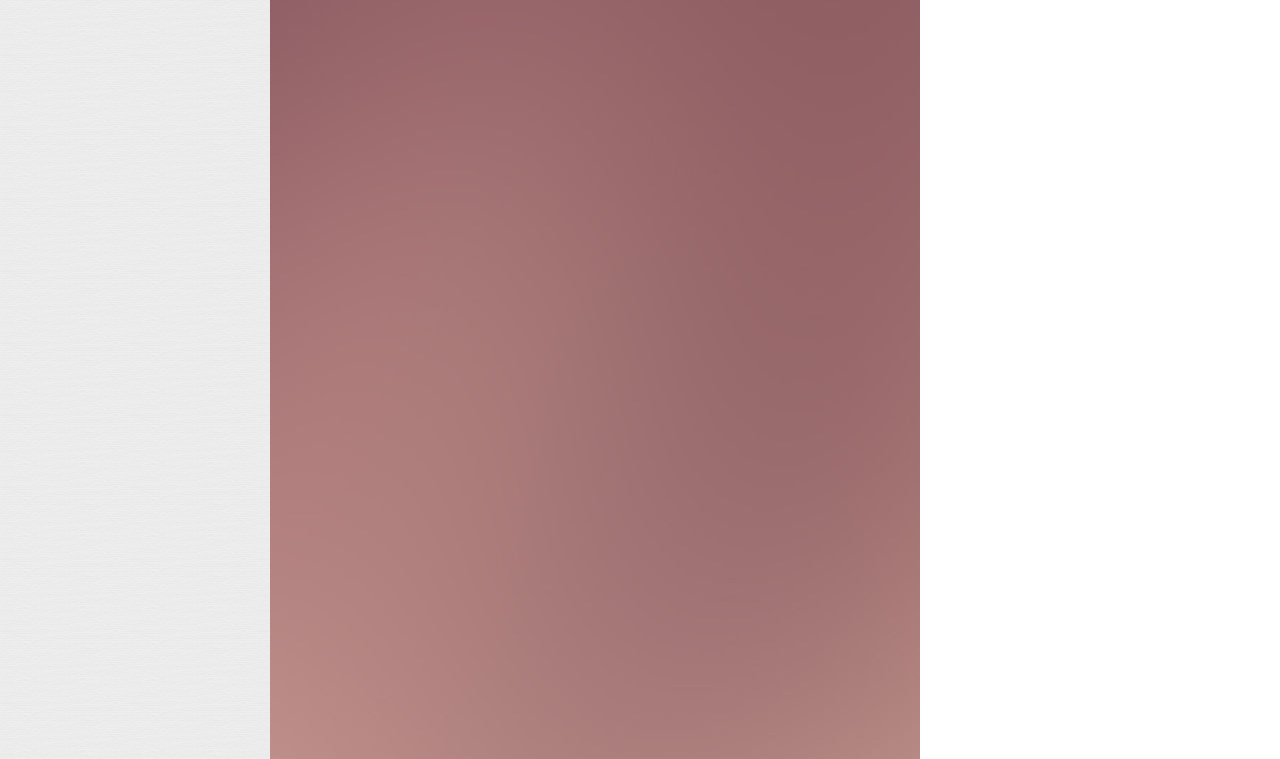
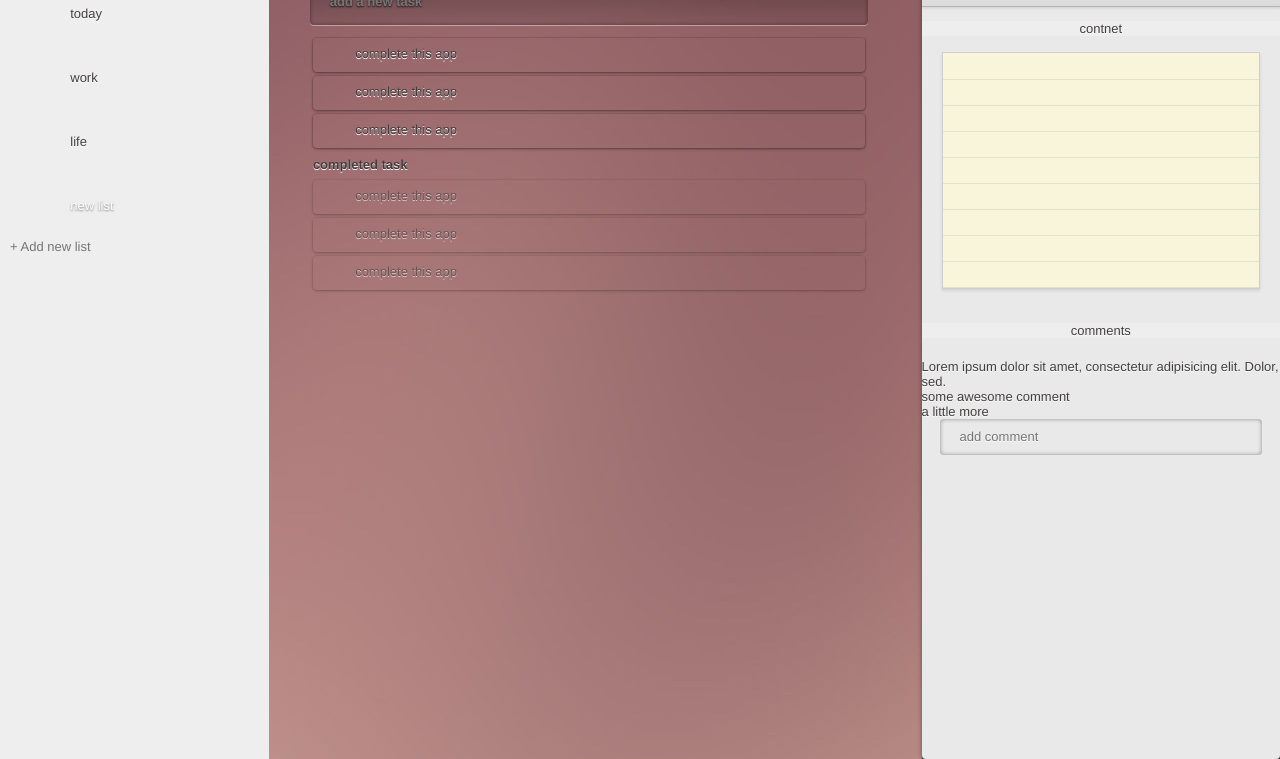
Before and after one commit to metanitesh/Js.metaList, a plain HTML site: page index.html in a window 1280 px wide. Shown: the part 41-800 px from the top of the page. Drawn offline with nearby package versions, Linux system fonts and the light colour scheme.

Commit message:
updating markup for new modules

```diff
--- a/index.html
+++ b/index.html
@@ -1,16 +1,161 @@
 <html>
 <head>
 	<title>Meta List</title>
-		<link rel="stylesheet" href="css/style.css" />
+	<link rel="stylesheet" href="css/base.css">
+	<link rel="stylesheet" href="css/layout.css">
+	<link rel="stylesheet" href="css/modules.css">
+	<link rel="stylesheet" href="css/modules_layouts.css">
+	<link rel="stylesheet" href="css/states.css">
 </head>
 <body>
-		<div class="main">
-			<div id="stacks">
+	<div class="main-interace">
+		<div id="sidebar">
+			<div class="logo-container">
+				metalist
+			</div>
+			<ul "list-container">
+				<li class="list ">
+
+					<span class="icon icon-list"></span>
+					<span class="icon icon-delete right"></span>
+					<span class="title"> today</span>
+
+					<span class="input-wrapper hidden">
+						<input type="text" class="edit" maxlength="255">
+					</span>
+				</li>
+				<li class="list ">
+
+					<span class="icon icon-list"></span>
+					<span class="icon icon-delete right"></span>
+					<span class="title"> work</span>
+
+					<span class="input-wrapper hidden">
+						<input type="text" class="edit" maxlength="255">
+					</span>
+				</li>
+				<li class="list ">
+
+					<span class="icon icon-list"></span>
+					<span class="icon icon-delete right"></span>
+					<span class="title"> life</span>
+
+					<span class="input-wrapper hidden">
+						<input type="text" class="edit" maxlength="255">
+					</span>
+				</li>
+				<li class="list list-active">
+
+					<span class="icon icon-list"></span>
+					<span class="icon icon-delete right"></span>
+					<span class="title"> new list</span>
+
+					<span class="input-wrapper hidden">
+						<input type="text" class="edit" maxlength="255">
+					</span>
+				</li>
+				<li class="list">
+					<input type="text" placeholder="+ Add new list">
+				</li>
+			</ul>
+		</div>
+		<div id="main-content">
+			<div class="add-task-container">
+				<input type="text" class="add-task" placeholder="add a new task"/>
+			</div>
+			<div class="task-group">
+				<ul class="task-remaining">
+					<li class="task-item-body">
+						<span class="icon icon-task-checkbox"></span>
+						<span class="icon icon-task-separator"></span>
+						<span class="task-title">complete this app</span>
+					</li>
+
+					<li class="task-item-body">
+						<span class="icon icon-task-checkbox"></span>
+						<span class="icon icon-task-separator"></span>
+						<span class="task-title">complete this app</span>
+					</li>
+
+					<li class="task-item-body">
+						<span class="icon icon-task-checkbox"></span>
+						<span class="icon icon-task-separator"></span>
+						<span class="task-title">complete this app</span>
+					</li>
+
+
+
+				</ul>
+				<h1 class="text-color-flip"> completed task </h1>
+				<ul class="task-complete">
+					<li class="task-item-body task-done">
+						<span class="icon icon-task-checkbox icon-task-checked"></span>
+						<span class="icon icon-task-separator"></span>
+						<span class="task-title">complete this app</span>
+					</li><li class="task-item-body task-done">
+					<span class="icon icon-task-checkbox icon-task-checked"></span>
+					<span class="icon icon-task-separator"></span>
+					<span class="task-title">complete this app</span>
+				</li><li class="task-item-body task-done">
+				<span class="icon icon-task-checkbox icon-task-checked"></span>
+				<span class="icon icon-task-separator"></span>
+				<span class="task-title">complete this app</span>
+			</li>
+		</ul>
+	</div>
+</div>
+<div id="detail">
+
+
+	<div class="panel">
+		<div class="panel-title">
+			<span>complete this app</span>
+		</div>
+
+		<div class="panel-heading">
+			<h1 > contnet </h1>
+			<p class="divider"></p>
+		</div>
+
+		<div class="note-container">
+				<textarea class="note"></textarea>
+		</div>
+
+
+		<div class="panel-heading">
+			<h1 > comments </h1>
+			<p class="divider"></p>
+		</div>
+
+		<div class="comment-container">
+			<ul class="comments">
+				<li class="comment">Lorem ipsum dolor sit amet, consectetur adipisicing elit. Dolor, sed.</li>
+				<li class="comment">some awesome comment</li>
+				<li class="comment">a little more</li>
+			</ul>
+			<input type="text" class="add-comment" placeholder="add comment"/>
+		</div>
+	</div>
+
+</div>
+<div class="clr"></div>
+</div>
+<div class="module-sandbox">
+
+</div>
+		<!--
+		<div class="main l-fluide">
+
 										<div id="lists">
 							<div class="logo_container">
 									<span></span>
 							</div>
-					<div class="list"></div>
+							<div class="list">
+									<ul class="lists-collection">
+											<li><a href="#/lists/lw3a07f74585a47d74dc5a5acdedc980" tabindex="-1" aria-label="">  <span class="icon list-list" aria-hidden="true"></span>  <span class="title">today</span> </a></li>
+											<li><a href="#/lists/lw3a07f74585a47d74dc5a5acdedc980" tabindex="-1" aria-label="">  <span class="icon list-list" aria-hidden="true"></span>  <span class="title">week</span> </a></li><li><a href="#/lists/lw3a07f74585a47d74dc5a5acdedc980" tabindex="-1" aria-label="">  <span class="icon list-list" aria-hidden="true"></span>  <span class="title">life</span> </a></li>
+									</ul>
+							</div>
 							<div class="add"></div>
 					</div>
 					<div id="tasks">
@@ -19,10 +164,10 @@
 							</div>
 					</div>
 					<div id="details"></div>
-			</div>
+
 
 		</div>
-
-		<script src="jquery-1.11.1.js"></script>
+	-->
+	<script src="lib/jquery-1.11.1.js"></script>
 </body>
 </html>
```
Lines whose indentation alone changed are shown as unchanged.
